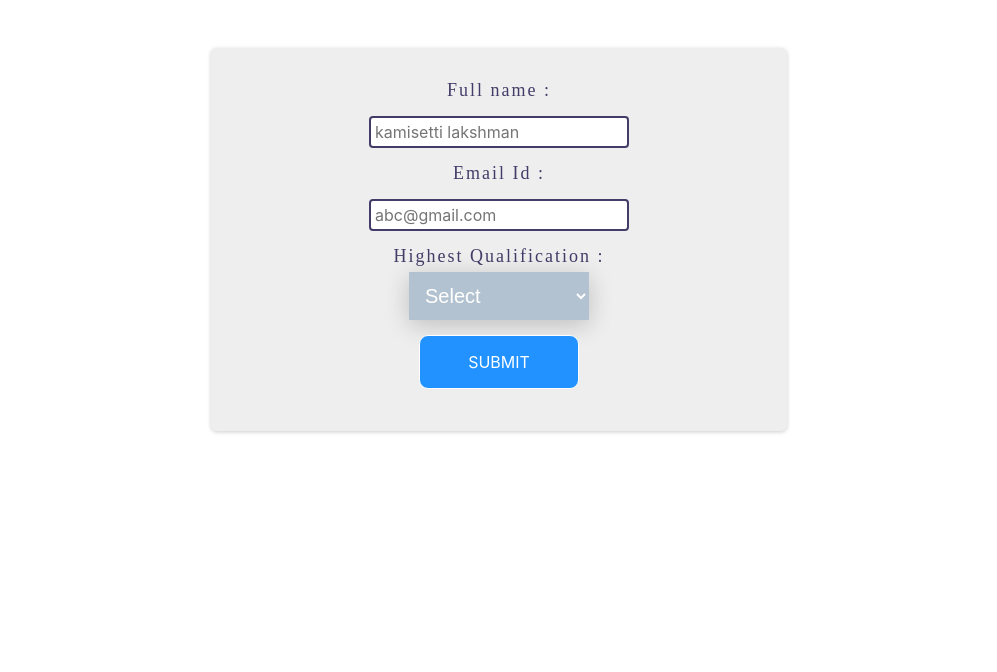
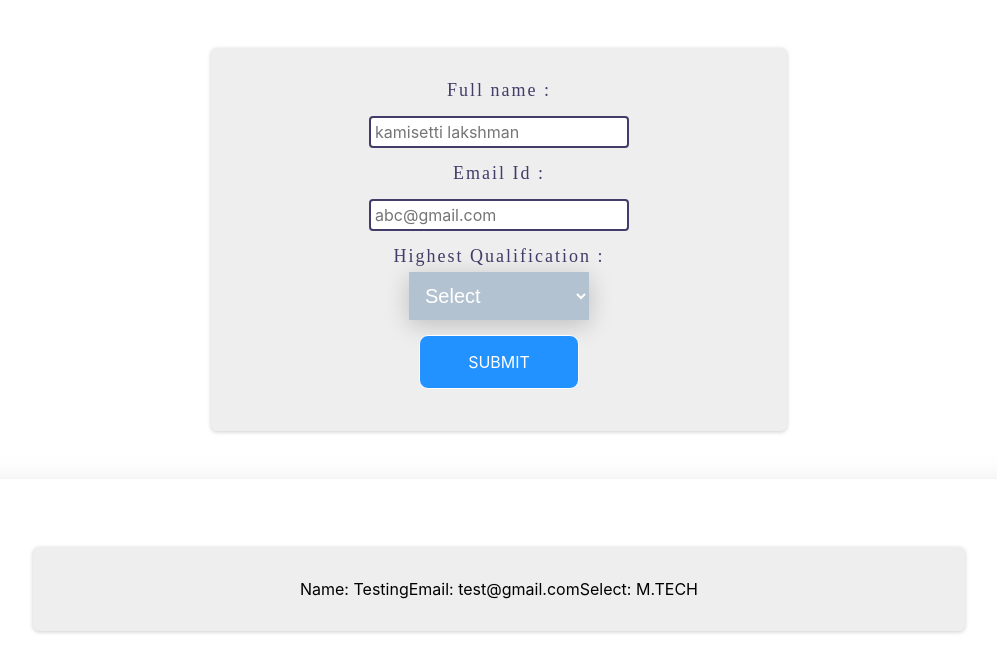
Before and after one commit to lakshmanK1/Dynamic-Form, a React (Create React App) app: page / in a window 1280 px wide. Shown: the top 672 px of the page, without its empty margins (141-1138 px from the left). Built offline with nearby package versions, Linux system fonts and the light colour scheme.

Commit message:
created the list of form data

```diff
--- /dev/null
+++ b/src/Components/DataList.js
@@ -0,0 +1,24 @@
+import React from 'react'
+import { Span, ListDiv, DataListDiv } from './StyledCmp'
+
+function DataList(props) {
+  return (
+    <div>
+        <DataListDiv>
+            {
+                props.data.map((item)=>{
+                    return(
+                    <ListDiv key={item.id}>
+                        <Span>Name: {item.name}</Span>
+                        <Span>Email: {item.email}</Span>
+                        <Span>Select: {item.select}</Span>
+                    </ListDiv>
+                    );
+                })
+            }
+        </DataListDiv>
+        </div>
+  )
+}
+
+export default DataList
--- a/src/Components/Form.js
+++ b/src/Components/Form.js
@@ -1,8 +1,12 @@
 import React,{useState, useRef} from 'react'
+import {v4 as uuidv4} from 'uuid'
 import { MainDiv, FormDiv, Form, Label, Input, Button, Select, Option } from './StyledCmp'
+import DataList from './DataList';
 
 function FormData() {
-const [formData, setFormData] = useState([]);
+const [formDataArr, setFormDataArr] = useState([{
+  id:1, name:'Testing', email:'test@gmail.com', select:'M.TECH'
+}]);
 
   const nameInput = useRef();
   const emailInput = useRef();
@@ -14,13 +18,22 @@ const [formData, setFormData] = useState([]);
     const enteredEmail = emailInput.current.value;
     const enteredSelect = selectInput.current.value;
 
+    const finalData = {
+      id:uuidv4(),
+      name:enteredName,
+      email:enteredEmail,
+      select:enteredSelect
+    }
 
-  }
+    setFormDataArr([finalData,...formDataArr]);
+
+   }
+
 
   return (
     <MainDiv>
       <FormDiv>
-        <Form>
+        <Form onSubmit={FormSubmit}>
         <Label>Full name : </Label><br/>
         <Input type='text' placeholder='kamisetti lakshman' ref={nameInput}/><br/>
         <Label>Email Id : </Label><br/>
@@ -32,8 +45,9 @@ const [formData, setFormData] = useState([]);
           <Option>B.TECH/B.E</Option>
           <Option>M.TECH</Option>
         </Select><br/>
-        <Button>SUBMIT</Button>
+        <Button type='submit'>SUBMIT</Button>
         </Form>
+        <DataList data={formDataArr}/>
       </FormDiv>
     </MainDiv>
   )
--- a/src/Components/StyledCmp.js
+++ b/src/Components/StyledCmp.js
@@ -6,7 +6,7 @@ export const Form = styled.form`margin: 3rem auto; width:40%;
 border-radius: 6px; background-color: #EEEEEE; box-shadow: 0 1px 4px rgba(0, 0, 0, 0.2);
 padding: 2rem; text-align: center;`;
 
-export const FormDiv = styled.div``;
+export const FormDiv = styled.div`width:100%; `;
 
 export const Label = styled.label`color:#443C68; font-family: serif; font-size:18px; letter-spacing:2px;
 `;
@@ -23,3 +23,14 @@ export const Option = styled.option``;
 
 export const Button =  styled.button`cursor: pointer; font: inherit; color: white;
 background-color: #2192FF; border: 1px solid white; margin:10px; border-radius: 9px; padding: 1rem 3rem;`;
+
+// DataList
+
+export const DataListDiv = styled.div`box-shadow: rgba(100, 100, 111, 0.2) 0px 7px 29px 0px;
+ height:300px; padding:20px;`;
+
+export const ListDiv = styled.div`margin: 3rem auto; width:70%;
+border-radius: 6px; background-color: #EEEEEE; box-shadow: 0 1px 4px rgba(0, 0, 0, 0.2);
+padding: 2rem; text-align: center;`;
+
+export const Span = styled.span``;
```
